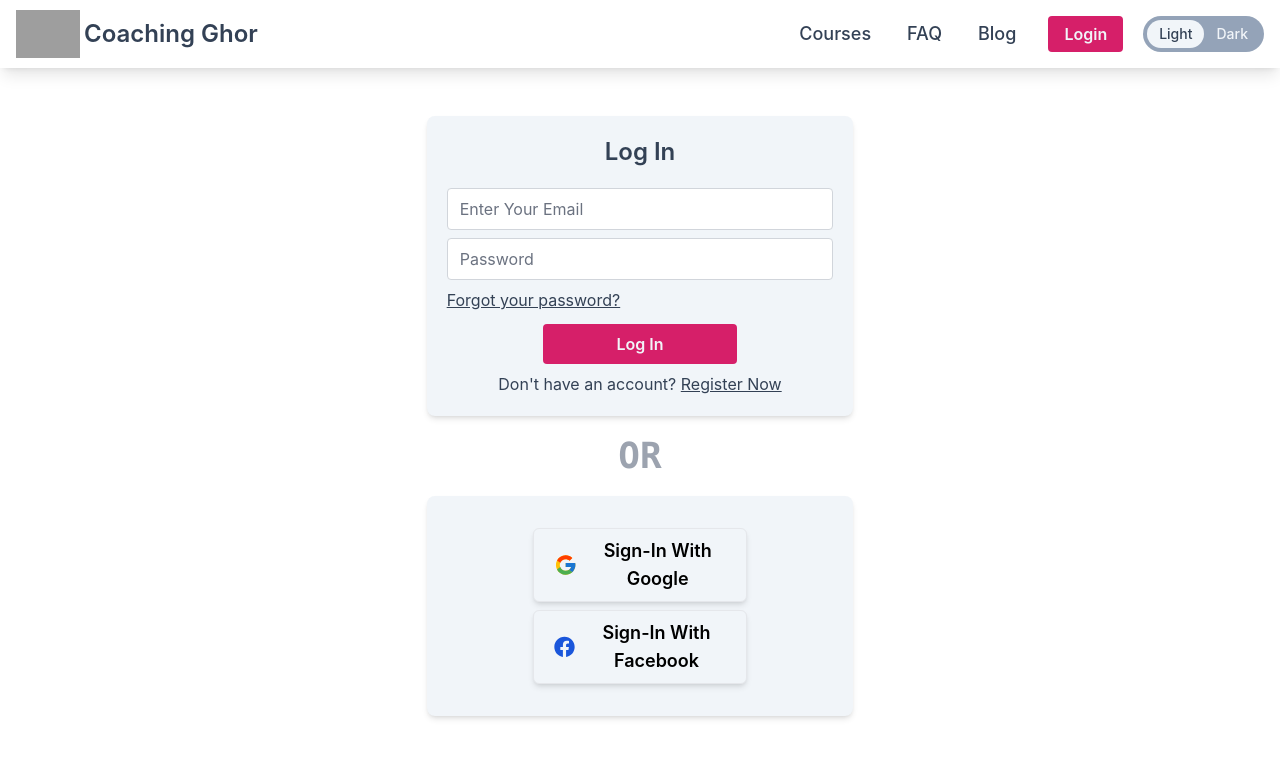
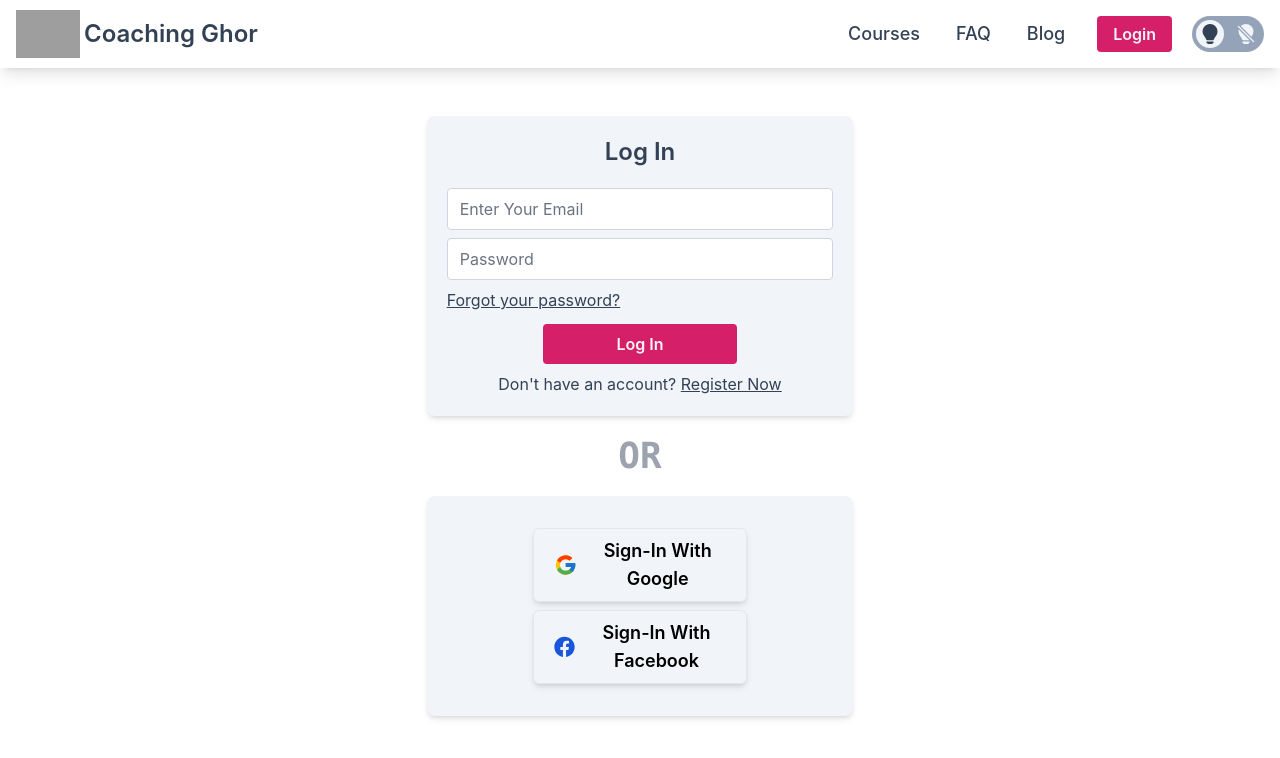
Before and after one commit to niloy143/coaching-ghor, a React (Create React App) app: page /login in a window 1280 px wide. Shown: the top 758 px of the page. Built offline with nearby package versions, Linux system fonts and the light colour scheme; no server answers; grey boxes are pictures that could not be loaded.

Commit message:
login error show and light/dark icons

```diff
--- a/src/ContextProvider/ContextProvider.js
+++ b/src/ContextProvider/ContextProvider.js
@@ -12,6 +12,7 @@ const ContextProvider = ({ children }) => {
     const [dark, setDark] = useState(false);
     const [user, setUser] = useState(null);
     const [loading, setLoading] = useState(true);
+    const [loginError, setLoginError] = useState(null);
 
     const createUser = (email, password, name, photo) => {
         createUserWithEmailAndPassword(auth, email, password)
@@ -38,7 +39,7 @@ const ContextProvider = ({ children }) => {
     const login = (email, password) => {
         signInWithEmailAndPassword(auth, email, password)
         .then(() => {})
-        .catch(error => console.error(error.code))
+        .catch(error => setLoginError(error.code))
     }
 
     const thirdPartySignIn = provider => {
@@ -66,7 +67,9 @@ const ContextProvider = ({ children }) => {
         login,
         thirdPartySignIn,
         setNameAndPhoto,
-        loading
+        loading,
+        loginError,
+        setLoginError
     };
 
     return (
--- a/src/components/Login/Login.js
+++ b/src/components/Login/Login.js
@@ -1,20 +1,22 @@
 import { Spinner } from 'flowbite-react';
-import React, { useContext } from 'react';
+import React, { useContext, useState } from 'react';
 import { Navigate, NavLink, useLocation } from 'react-router-dom';
 import { ContextCreator } from '../../ContextProvider/ContextProvider';
 import ThirdPartySignIn from '../ThirdPartySignIn/ThirdPartySignIn';
 
 const Login = () => {
     const { state } = useLocation();
-    const { dark, login, user, loading } = useContext(ContextCreator);
+    const { dark, login, user, loading, loginError, setLoginError } = useContext(ContextCreator);
+    const [showError, setShowError] = useState(false);
 
     const handleLogin = (e) => {
+        setLoginError(null);
         e.preventDefault();
         const form = e.target;
         const email = form.email.value;
         const password = form.password.value;
         login(email, password);
-        form.reset();
+        setShowError(true);
     }
 
     if (loading) {
@@ -23,11 +25,29 @@ const Login = () => {
         </div>
     }
 
+    let customErrorMsg = loginError;
+
+    switch (loginError) {
+        case 'auth/user-not-found':
+            customErrorMsg = 'This email didn\'t register here!'
+            break;
+        case 'auth/wrong-password':
+            customErrorMsg = 'Wrong Password!'
+            break;
+        case 'auth/too-many-requests':
+            customErrorMsg = 'You entered wrong password too many times!'
+            break;
+            default:
+    }
+
     return (
         user ? <Navigate to={state?.pathname || "/"} /> :
             <div>
-                <form className={`${dark ? 'bg-slate-500 text-slate-100' : 'bg-slate-100 text-slate-700'} shadow-md w-11/12 sm:w-2/3 md:w-1/2 xl:w-1/3 mx-auto flex flex-col gap-2 p-5 mt-12 rounded-lg`} onSubmit={handleLogin}>
+                <form className={`${dark ? 'bg-slate-500 text-slate-100' : 'bg-slate-100 text-slate-700'} shadow-md w-11/12 sm:w-2/3 md:w-1/2 xl:w-1/3 mx-auto flex flex-col gap-2 p-5 mt-12 rounded-lg`} onSubmit={handleLogin} onBlur={() => setShowError(false)}>
                     <h2 className='text-2xl font-semibold text-center mb-3'>Log In</h2>
+                    {
+                        showError && loginError && <p className={`text-center ${dark ? 'text-red-400 font-semibold' : 'text-red-600'}`}>{ customErrorMsg }</p>
+                    }
                     <input className='border-gray-300 rounded text-slate-700' type="email" name="email" placeholder="Enter Your Email" required />
                     <input className='border-gray-300 rounded text-slate-700' type="password" name="password" placeholder="Password" required />
                     <NavLink className="underline hover:no-underline" to="/login/forgot-password">Forgot your password?</NavLink>
--- a/src/components/NavigationBar/NavigationBar.js
+++ b/src/components/NavigationBar/NavigationBar.js
@@ -4,6 +4,7 @@ import { NavLink, useLocation, useNavigate } from 'react-router-dom';
 import logo from '../../assets/coaching-ghor.logo.png'
 import { ContextCreator } from '../../ContextProvider/ContextProvider';
 import './NavigationBar.css';
+import { BsLightbulbFill, BsLightbulbOffFill } from 'react-icons/bs';
 
 const NavigationBar = () => {
     const { dark, setDark, user, logOut, loading } = useContext(ContextCreator);
@@ -46,9 +47,9 @@ const NavigationBar = () => {
                         }
 
                     </div>
-                    <div className={`${dark ? 'bg-slate-700' : 'bg-slate-400'} p-1 rounded-full`}>
-                        <button onClick={() => handleMode(false)} className={`py-1 px-3 ${!dark ? 'bg-slate-100' : 'text-slate-100'} rounded-full`}>Light</button>
-                        <button onClick={() => handleMode(true)} className={`py-1 px-3 ${dark ? 'bg-slate-100 text-slate-700' : 'text-slate-100'} rounded-full`}>Dark</button>
+                    <div className={`${dark ? 'bg-slate-700' : 'bg-slate-400'} p-1 rounded-full flex items-center gap-2`}>
+                        <button onClick={() => handleMode(false)} className={`p-1 text-xl ${!dark ? 'bg-slate-100' : 'text-slate-100'} rounded-full`}><Tooltip content={'Light'}><BsLightbulbFill /></Tooltip></button>
+                        <button onClick={() => handleMode(true)} className={`p-1 text-xl ${dark ? 'bg-slate-100 text-slate-700' : 'text-slate-100'} rounded-full`}><Tooltip content={'Dark'}><BsLightbulbOffFill /></Tooltip></button>
                     </div>
                 </div>
             </Navbar.Collapse>
```
